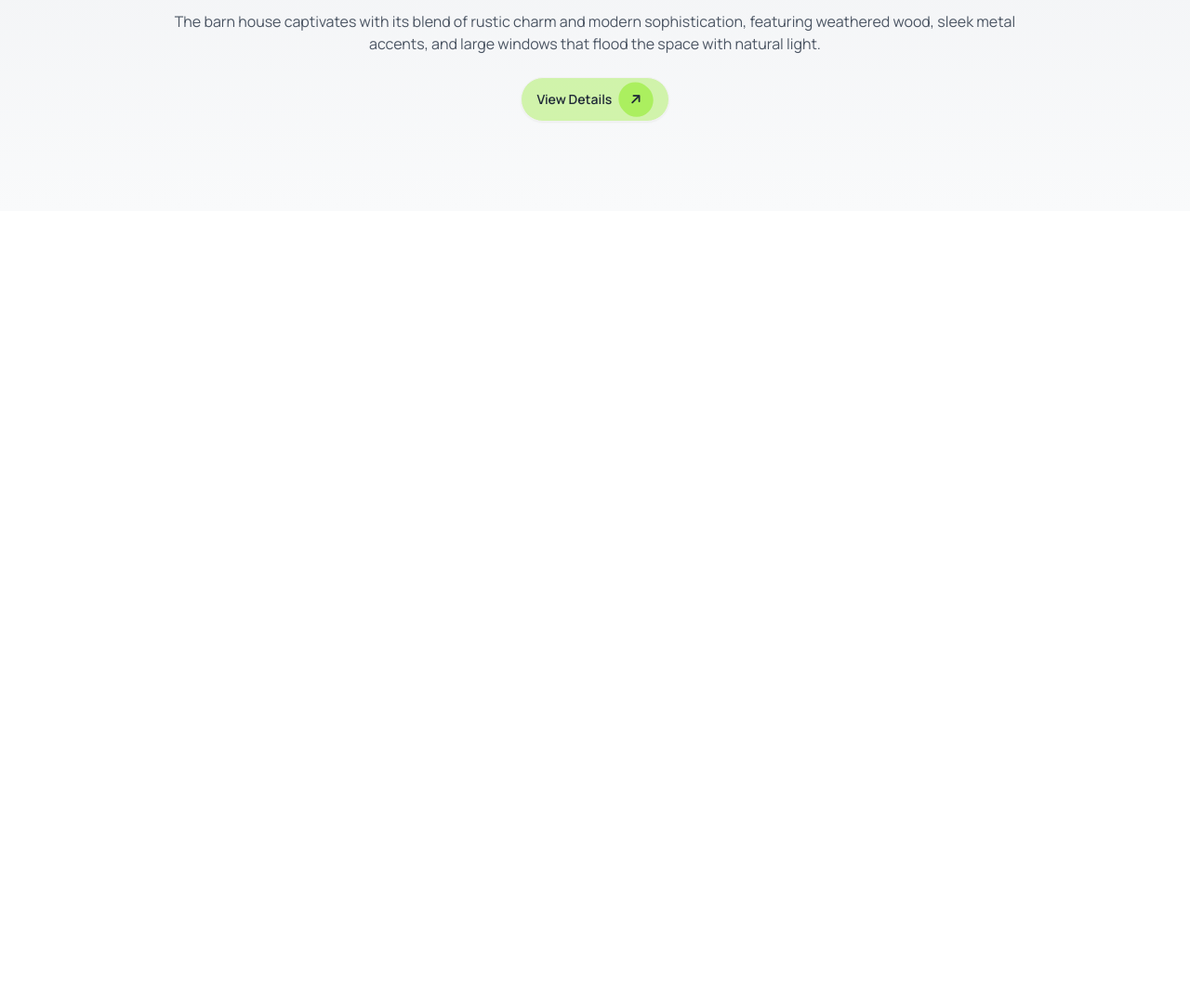
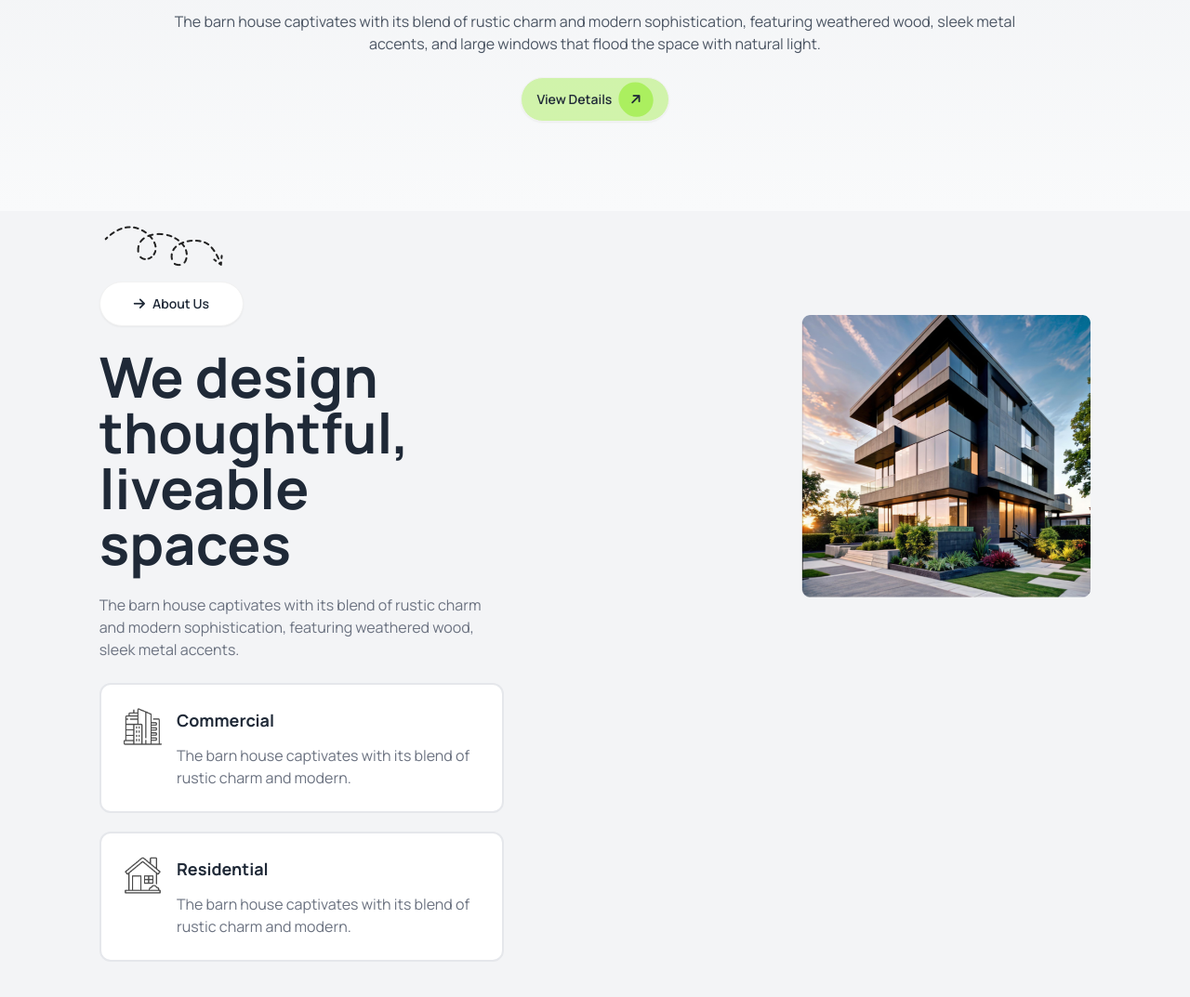
Before and after one commit to tanvirGHD/ph-assignment-3, a plain HTML site: page index.html in a window 1280 px wide. Shown: the part 707-1780 px from the top of the page at 93% size. Before the commit the page ends 934 px from the top, so only its background shows below. Drawn offline with nearby package versions, Linux system fonts and the light colour scheme.

Commit message:
aboutUs section done

```diff
--- a/index.html
+++ b/index.html
@@ -103,5 +103,49 @@
       </div>
     </section>
   </header>
+  <!-- Main Section -->
+  <main class="">
+    <!-- aboutUs section -->
+    <section class=" bg-gray-100 pb-10 lg:pb-20">
+      <img class="hidden lg:block py-4 ml-28" src="assets/Vector.png" alt="">
+      <div class="w-10/12 mx-auto lg:flex justify-evenly lg:gap-80 ">
+        <div class="lg:w-7/12 space-y-6 text-center lg:text-left">
+        <button class="btn rounded-full bg-white px-9"><i class="fa-solid fa-arrow-right"></i> About Us</button>
+        <h1 class="text-4xl md:text-5xl lg:text-6xl font-bold">We design thoughtful, <br> liveable spaces</h1>
+        <p class="text-gray-500">The barn house captivates with its blend of rustic charm and
+          modern sophistication, featuring weathered wood, sleek metal accents.</p>
+          <!-- card -->
+        <div class="space-y-5 grid grid-cols-1 md:grid-cols-2 lg:grid-cols-1">
+          <!-- card1 -->
+          <div class="border-2 rounded-xl bg-white flex p-6">
+            <div class="pr-4">
+              <img src="assets/commercial.png" alt="">
+            </div>
+            <div class="space-y-3">
+            <h4 class="text-lg font-bold">Commercial</h4>
+            <p class="text-gray-500">The barn house captivates with its blend of rustic charm and modern.</p>
+            </div>
+          </div>
+          <!-- card2 -->
+          <div class="border-2 rounded-xl bg-white flex p-6">
+            <div class="pr-4">
+              <img src="assets/residential.png" alt="">
+            </div>
+            <div class="space-y-3">
+            <h4 class="text-lg font-bold">Residential</h4>
+            <p class="text-gray-500">The barn house captivates with its blend of rustic charm and modern.</p>
+            </div>
+          </div>
+        </div>
+        </div>
+        <!-- design-images -->
+        <div class="lg:w-5/12 mt-9 lg:mb-0 ">
+          <img src="assets/Rectangle.png" alt="">
+        </div>
+      </div>
+
+    </section>
+
+  </main>
 </body>
 </html>
```
